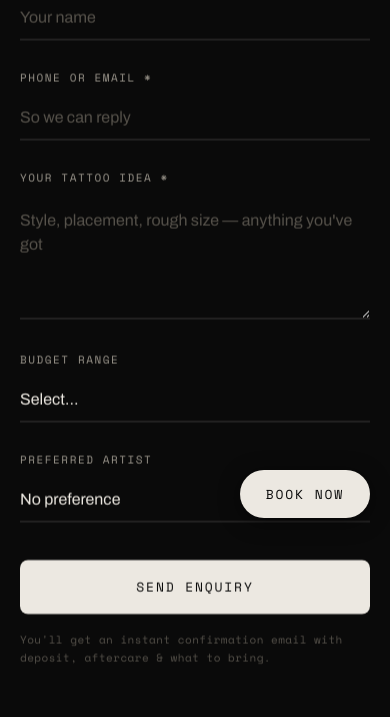
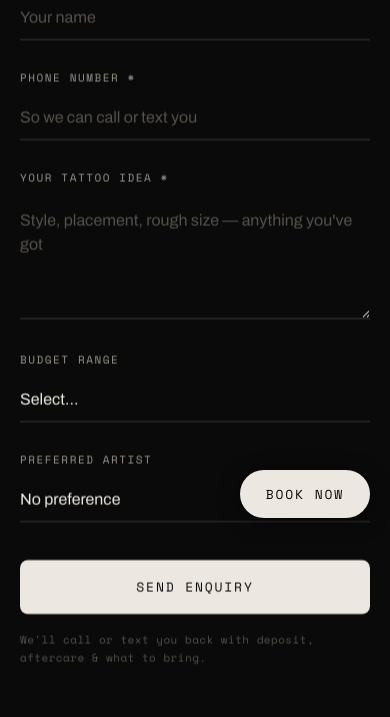
Before and after one commit to alex-trigrams/studio187website, a Next.js app: page /contact in a window 390 px wide. Shown: the part 302-1019 px from the top of the page. Built offline with nearby package versions, Linux system fonts and the light colour scheme.

Commit message:
Switch enquiry form to collect phone number instead of email

```diff
--- a/components/ContactForm.tsx
+++ b/components/ContactForm.tsx
@@ -38,21 +38,18 @@ export default function ContactForm() {
     e.preventDefault()
     const errs: Errors = {}
     if (!form.name.trim()) errs.name = 'Please add your name'
-    if (!form.contact.trim()) { errs.contact = 'Add a phone or email so we can reply' }
-    else if (form.contact.includes('@')) { if (!/^[^\s@]+@[^\s@]+\.[^\s@]+$/.test(form.contact.trim())) errs.contact = 'That email looks incomplete' }
+    if (!form.contact.trim()) { errs.contact = 'Add a phone number so we can reply' }
     else if (form.contact.replace(/[^0-9]/g, '').length < 8) { errs.contact = 'That phone number looks too short' }
     if (!form.idea.trim()) errs.idea = 'Tell us a little about the idea'
     if (Object.keys(errs).length) { setErrors(errs); return }
 
     setSubmitting(true)
-    const isEmail = form.contact.includes('@') && /^[^\s@]+@[^\s@]+\.[^\s@]+$/.test(form.contact.trim())
     const payload: Record<string, string> = {
       _subject: 'Website Inquiry' + (form.artist ? ` — ${form.artist}` : ''),
       name: form.name, contact: form.contact, idea: form.idea,
     }
     if (form.budget) payload.budget = form.budget
     if (form.artist) payload.artist = form.artist
-    if (isEmail) payload._replyto = form.contact.trim()
 
     try {
       const r = await fetch('https://formspree.io/f/xykaqvpd', {
@@ -69,7 +66,7 @@ export default function ContactForm() {
     <div style={{ border: '1px solid rgba(236,232,225,0.18)', padding: 'clamp(28px,4vw,44px)', animation: 's187fade 0.5s ease' }}>
       <div style={{ color: '#ECE8E1', fontFamily: 'var(--font-space-mono), monospace', fontSize: 12, letterSpacing: '0.16em', textTransform: 'uppercase', marginBottom: 18 }}>✓ Enquiry received</div>
       <h2 style={{ fontFamily: 'var(--font-anton), sans-serif', fontWeight: 400, textTransform: 'uppercase', fontSize: 'clamp(28px,4vw,44px)', lineHeight: 0.96, margin: '0 0 24px' }}>Thanks, {form.name}</h2>
-      <p style={{ fontSize: 16, lineHeight: 1.6, color: '#B6B2AA', margin: '0 0 28px' }}>A confirmation is on its way to <strong style={{ color: '#ECE8E1' }}>{form.contact}</strong>. Here&apos;s what it covers:</p>
+      <p style={{ fontSize: 16, lineHeight: 1.6, color: '#B6B2AA', margin: '0 0 28px' }}>We&apos;ll call or text you at <strong style={{ color: '#ECE8E1' }}>{form.contact}</strong> shortly. Here&apos;s what to expect:</p>
       {confirmPoints.map(c => (
         <div key={c.n} style={{ display: 'flex', gap: 16, padding: '14px 0', borderTop: '1px solid rgba(236,232,225,0.1)' }}>
           <span style={{ fontFamily: 'var(--font-space-mono), monospace', fontSize: 11, color: '#7d7970', flex: '0 0 auto', paddingTop: 3 }}>{c.n}</span>
@@ -86,12 +83,12 @@ export default function ContactForm() {
   return (
     <form onSubmit={submit}>
       {[
-        { key: 'name' as const, label: 'Name *', placeholder: 'Your name', type: 'input' },
-        { key: 'contact' as const, label: 'Phone or email *', placeholder: 'So we can reply', type: 'input' },
+        { key: 'name' as const, label: 'Name *', placeholder: 'Your name', inputType: 'text' },
+        { key: 'contact' as const, label: 'Phone number *', placeholder: 'So we can call or text you', inputType: 'tel' },
       ].map(f => (
         <div key={f.key} style={{ marginBottom: 30 }}>
           <label style={labelStyle}>{f.label}</label>
-          <input value={form[f.key]} onChange={field(f.key)} placeholder={f.placeholder} style={inputStyle} />
+          <input type={f.inputType} value={form[f.key]} onChange={field(f.key)} placeholder={f.placeholder} style={inputStyle} />
           {errors[f.key] && <div style={{ fontFamily: 'var(--font-space-mono), monospace', fontSize: 11, color: '#C0392B', marginTop: 8 }}>{errors[f.key]}</div>}
         </div>
       ))}
@@ -122,7 +119,7 @@ export default function ContactForm() {
       <button type="submit" disabled={submitting} className="hover-opacity" style={{ border: 'none', cursor: 'pointer', fontFamily: 'var(--font-space-mono), monospace', fontSize: 13, letterSpacing: '0.14em', textTransform: 'uppercase', padding: '17px 40px', background: '#ECE8E1', color: '#0A0A0A', width: '100%', borderRadius: 8 }}>
         {submitting ? 'Sending…' : 'Send enquiry'}
       </button>
-      <p style={{ fontFamily: 'var(--font-space-mono), monospace', fontSize: 11, letterSpacing: '0.04em', color: '#56524B', marginTop: 18, lineHeight: 1.6 }}>You&apos;ll get an instant confirmation email with deposit, aftercare &amp; what to bring.</p>
+      <p style={{ fontFamily: 'var(--font-space-mono), monospace', fontSize: 11, letterSpacing: '0.04em', color: '#56524B', marginTop: 18, lineHeight: 1.6 }}>We&apos;ll call or text you back with deposit, aftercare &amp; what to bring.</p>
     </form>
   )
 }
```
